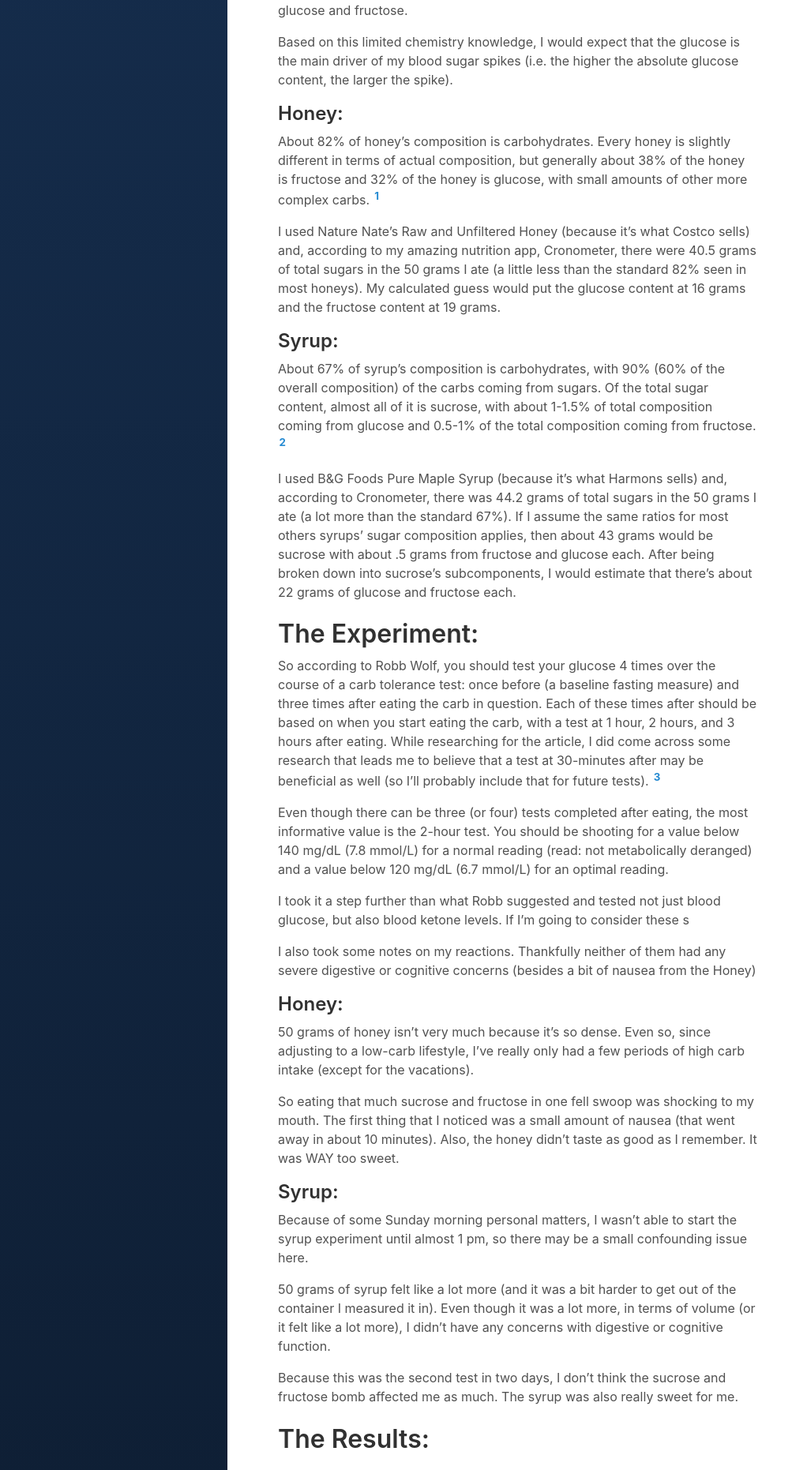
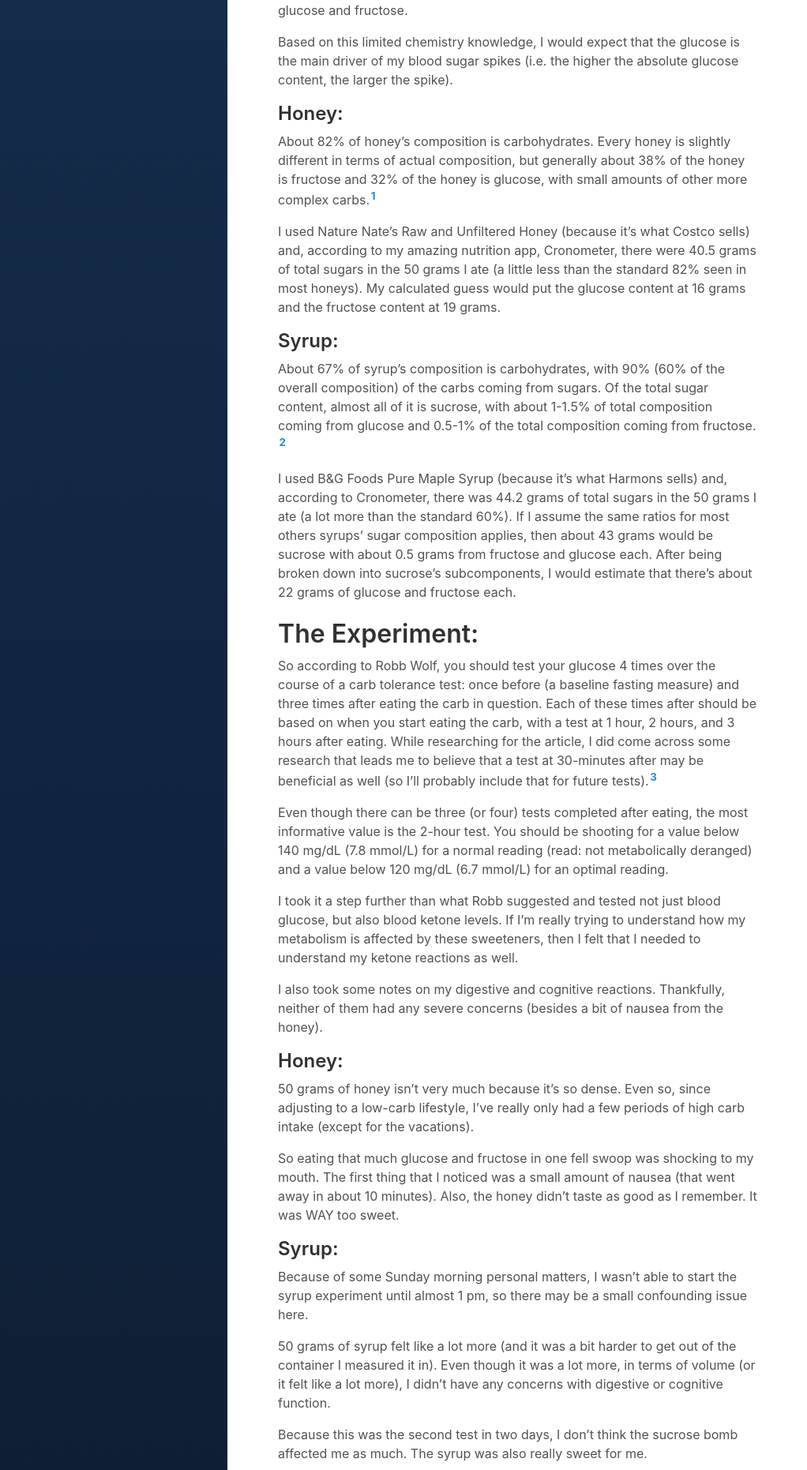
Before and after one commit to quantifiedketonian/quantifiedketonian.github.io, a Jekyll site: the page built from _posts/2019-03-11-a-tale-of-two-sweeteners.md, in a window 1280 px wide. Shown: the part 1082-2944 px from the top of the page at 79% size, without its empty margins (0-1022 px from the left). Built offline with Jekyll 4.4.1, drawn with Linux system fonts in a browser that asks for light colours; some of the changed text lies outside the part shown.

Commit message:
Some small edits and text changes

```diff
--- a/_posts/2019-03-11-a-tale-of-two-sweeteners.md
+++ b/_posts/2019-03-11-a-tale-of-two-sweeteners.md
@@ -49,7 +49,7 @@ the larger the spike).
 
 About 82% of honey's composition is carbohydrates. Every honey is slightly different
 in terms of actual composition, but generally about 38% of the honey is fructose and
-32% of the honey is glucose, with small amounts of other more complex carbs. [^1]
+32% of the honey is glucose, with small amounts of other more complex carbs.[^1]
 
 I used Nature Nate's Raw and Unfiltered Honey (because it's what Costco sells) and,
 according to my amazing nutrition app, Cronometer, there were 40.5 grams of total
@@ -62,12 +62,12 @@ fructose content at 19 grams.
 About 67% of syrup's composition is carbohydrates, with 90% (60% of the overall
 composition) of the carbs coming from sugars. Of the total sugar content, almost
 all of it is sucrose, with about 1-1.5% of total composition coming from glucose and
-0.5-1% of the total composition coming from fructose. [^2]
+0.5-1% of the total composition coming from fructose.[^2]
 
 I used B&G Foods Pure Maple Syrup (because it's what Harmons sells) and, according to
 Cronometer, there was 44.2 grams of total sugars in the 50 grams I ate (a lot more
-than the standard 67%). If I assume the same ratios for most others syrups' sugar
-composition applies, then about 43 grams would be sucrose with about .5 grams from
+than the standard 60%). If I assume the same ratios for most others syrups' sugar
+composition applies, then about 43 grams would be sucrose with about 0.5 grams from
 fructose and glucose each. After being broken down into sucrose's subcomponents,
 I would estimate that there's about 22 grams of glucose and fructose each.
 
@@ -79,7 +79,7 @@ after eating the carb in question. Each of these times after should be based on
 when you start eating the carb, with a test at 1 hour, 2 hours, and 3 hours after
 eating. While researching for the article, I did come across some research that
 leads me to believe that a test at 30-minutes after may be beneficial as well (so
-I'll probably include that for future tests). [^3]
+I'll probably include that for future tests).[^3]
 
 Even though there can be three (or four) tests completed after eating, the most
 informative value is the 2-hour test. You should be shooting for a value below
@@ -87,10 +87,12 @@ informative value is the 2-hour test. You should be shooting for a value below
 and a value below 120 mg/dL (6.7 mmol/L) for an optimal reading.
 
 I took it a step further than what Robb suggested and tested not just blood glucose,
-but also blood ketone levels. If I'm going to consider these s
+but also blood ketone levels. If I'm really trying to understand how my metabolism
+is affected by these sweeteners, then I felt that I needed to understand my ketone
+reactions as well.
 
-I also took some notes on my reactions. Thankfully neither of them had any severe
-digestive or cognitive concerns (besides a bit of nausea from the Honey)
+I also took some notes on my digestive and cognitive reactions. Thankfully,
+neither of them had any severe concerns (besides a bit of nausea from the honey).
 
 ## Honey:
 
@@ -98,7 +100,7 @@ digestive or cognitive concerns (besides a bit of nausea from the Honey)
 adjusting to a low-carb lifestyle, I've really only had a few periods of high
 carb intake (except for the vacations).
 
-So eating that much sucrose and fructose in one fell swoop was shocking to my
+So eating that much glucose and fructose in one fell swoop was shocking to my
 mouth. The first thing that I noticed was a small amount of nausea (that went
 away in about 10 minutes). Also, the honey didn't taste as good as I remember.
 It was WAY too sweet.
@@ -114,8 +116,8 @@ the container I measured it in). Even though it was a lot more, in terms of volu
 (or it felt like a lot more), I didn't have any concerns with digestive or
 cognitive function.
 
-Because this was the second test in two days, I don't think the sucrose and
-fructose bomb affected me as much. The syrup was also really sweet for me.
+Because this was the second test in two days, I don't think the sucrose bomb
+affected me as much. The syrup was also really sweet for me.
 
 # The Results:
 
@@ -161,6 +164,6 @@ me to feel comfortable with the effects that they have on me.
 
 [^1]: [Wikipedia](https://en.wikipedia.org/wiki/Honey#Nutrition) and [this other honey website](http://www.chm.bris.ac.uk/webprojects2001/loveridge/index-page3.html) both discuss the chemical breakdown of honey and have comparative numbers for the proportion of glucose and fructose in honey.
 
-[^2]: Both [Wikipedia](https://en.wikipedia.org/wiki/Maple_syrup#Nutrition_and_food_characteristics)and [this research article](http://www.uvm.edu/~pmrc/Chemical%20composition%20of%20pure%20maple%20syrup%20-%20van%20den%20Berg%20et%20al%202015.pdf) discuss the levels of each kind of sugar that would be expected in pure maple syrup. Unlike the honey sources, the study here shows that it is quite variable based on grade and manufacturer.
+[^2]: Both [Wikipedia](https://en.wikipedia.org/wiki/Maple_syrup#Nutrition_and_food_characteristics) and [this research article](http://www.uvm.edu/~pmrc/Chemical%20composition%20of%20pure%20maple%20syrup%20-%20van%20den%20Berg%20et%20al%202015.pdf) discuss the levels of each kind of sugar that would be expected in pure maple syrup. Unlike the honey sources, the study here shows that it is quite variable based on grade and manufacturer.
 
 [^3]: [This article](https://www.lchf-rd.com/2018/11/26/when-normal-fasting-blood-glucose-results-arent-necessarily-fine/) shows that the extra test at 30 minutes provides some better differentiation around between the normal (healthy) glucose response pattern and several abnormal patterns that may appear to be normal if you only use the standard four tests.
```
Also changed, not shown: other parts of _posts/2019-03-11-a-tale-of-two-sweeteners.md (+6 -5 lines).
